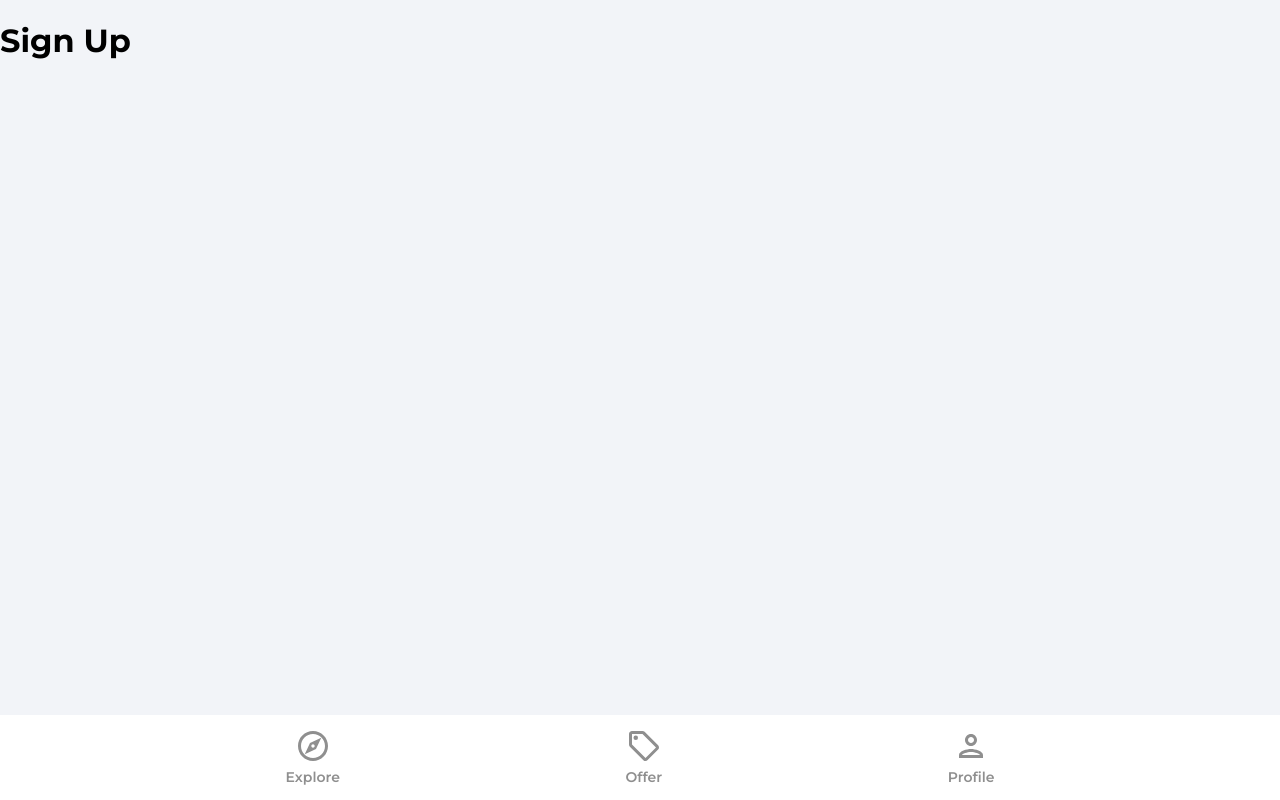
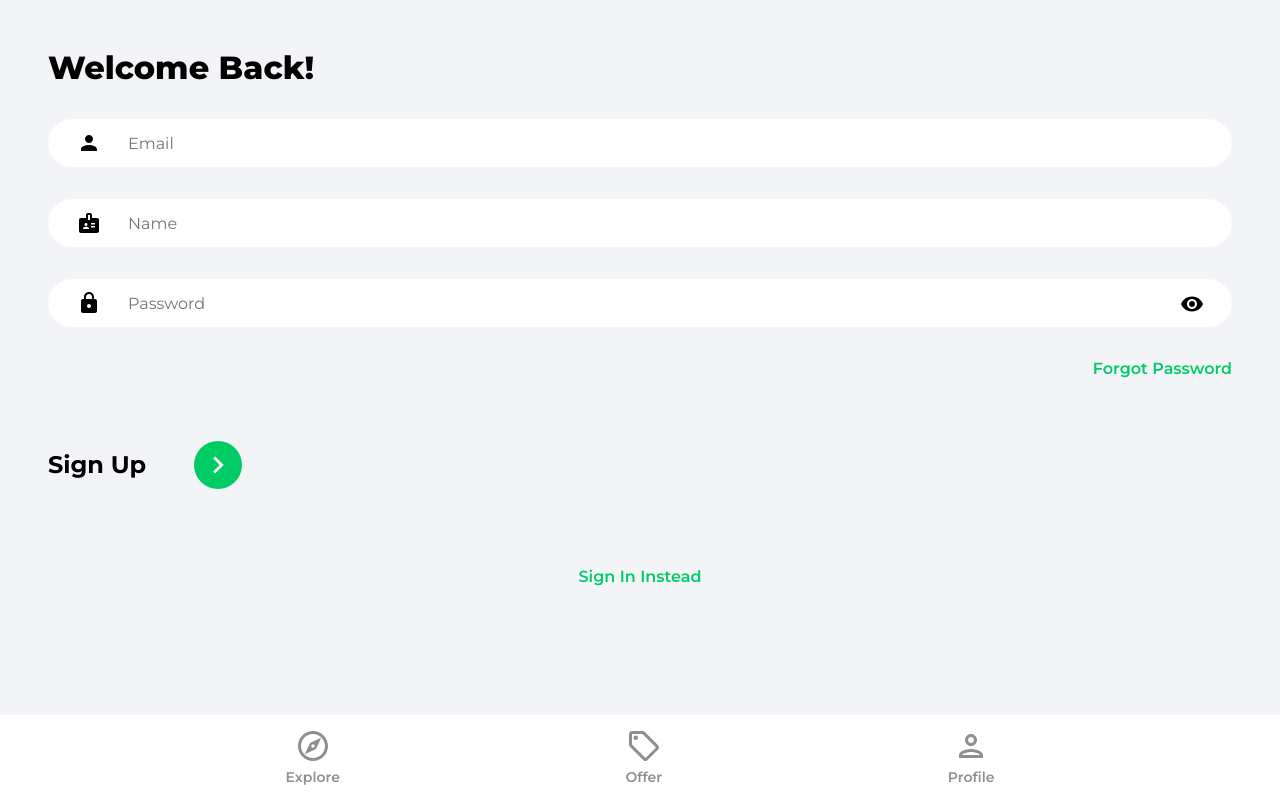
Before and after one commit to PSzkliniarz/React--House-Marketplace, a React (Create React App) app: page /sign-up in a window 1280 px wide. Built offline with nearby package versions, Linux system fonts and the light colour scheme.

Commit message:
Updated SignIn and SignUp pages

```diff
--- a/src/pages/SignIn.jsx
+++ b/src/pages/SignIn.jsx
@@ -1,8 +1,81 @@
+import { useState } from 'react'
+import { Link, useNavigate } from 'react-router-dom'
+import { ReactComponent as ArrowRightIcon } from '../assets/svg/keyboardArrowRightIcon.svg'
+import visibilityIcon from '../assets/svg/visibilityIcon.svg'
+
 function SignIn() {
+  const [showPassword, setShowPassword] = useState(false)
+  const [formData, setFormData] = useState({
+    email: '',
+    password: '',
+  })
+  const { email, password } = formData
+
+  const navigate = useNavigate()
+
+  const onChange = (e) => {
+    setFormData((prevState) => ({
+      ...prevState,
+      [e.target.id]: e.target.value,
+    }))
+  }
+
+  const onSubmit = async (e) => {
+
+  }
+
   return (
-    <div>
-       <h1>Sign In</h1>
-    </div>
+    <>
+      <div className='pageContainer'>
+        <header>
+          <p className='pageHeader'>Welcome Back!</p>
+        </header>
+
+        <form onSubmit={onSubmit}>
+          <input
+            type='email'
+            className='emailInput'
+            placeholder='Email'
+            id='email'
+            value={email}
+            onChange={onChange}
+          />
+
+          <div className='passwordInputDiv'>
+            <input
+              type={showPassword ? 'text' : 'password'}
+              className='passwordInput'
+              placeholder='Password'
+              id='password'
+              value={password}
+              onChange={onChange}
+            />
+
+            <img
+              src={visibilityIcon}
+              alt='show password'
+              className='showPassword'
+              onClick={() => setShowPassword((prevState) => !prevState)}
+            />
+          </div>
+
+          <Link to='/forgot-password' className='forgotPasswordLink'>
+            Forgot Password
+          </Link>
+
+          <div className='signInBar'>
+            <p className='signInText'>Sign In</p>
+            <button className='signInButton'>
+              <ArrowRightIcon fill='#ffffff' width='34px' height='34px' />
+            </button>
+          </div>
+        </form>
+
+        <Link to='/sign-up' className='registerLink'>
+          Sign Up Instead
+        </Link>
+      </div>
+    </>
   )
 }
 
--- a/src/pages/SignUp.jsx
+++ b/src/pages/SignUp.jsx
@@ -1,8 +1,91 @@
+import { useState } from 'react'
+import { Link, useNavigate } from 'react-router-dom'
+import { ReactComponent as ArrowRightIcon } from '../assets/svg/keyboardArrowRightIcon.svg'
+import visibilityIcon from '../assets/svg/visibilityIcon.svg'
+
 function SignUp() {
+  const [showPassword, setShowPassword] = useState(false)
+  const [formData, setFormData] = useState({
+    neme: '',
+    email: '',
+    password: '',
+  })
+  const { name, email, password } = formData
+
+  const navigate = useNavigate()
+
+  const onChange = (e) => {
+    setFormData((prevState) => ({
+      ...prevState,
+      [e.target.id]: e.target.value,
+    }))
+  }
+
+  const onSubmit = async (e) => {
+
+  }
+
   return (
-    <div>
-       <h1>Sign Up</h1>
-    </div>
+    <>
+      <div className='pageContainer'>
+        <header>
+          <p className='pageHeader'>Welcome Back!</p>
+        </header>
+
+        <form onSubmit={onSubmit}>
+          <input
+            type='email'
+            className='emailInput'
+            placeholder='Email'
+            id='email'
+            value={email}
+            onChange={onChange}
+          />
+
+          <input
+            type='text'
+            className='nameInput'
+            placeholder='Name'
+            id='name'
+            value={name}
+            onChange={onChange}
+          />
+
+          <div className='passwordInputDiv'>
+            <input
+              type={showPassword ? 'text' : 'password'}
+              className='passwordInput'
+              placeholder='Password'
+              id='password'
+              value={password}
+              onChange={onChange}
+            />
+
+            <img
+              src={visibilityIcon}
+              alt='show password'
+              className='showPassword'
+              onClick={() => setShowPassword((prevState) => !prevState)}
+            />
+          </div>
+
+          <Link to='/forgot-password' className='forgotPasswordLink'>
+            Forgot Password
+          </Link>
+
+          <div className='signUpBar'>
+            <p className='signUpText'>Sign Up</p>
+            <button className='signUpButton'>
+              <ArrowRightIcon fill='#ffffff' width='34px' height='34px' />
+            </button>
+          </div>
+        </form>
+
+        <Link to='/sign-in' className='registerLink'>
+          Sign In Instead
+        </Link>
+      </div>
+    </>
   )
 }
 
```
